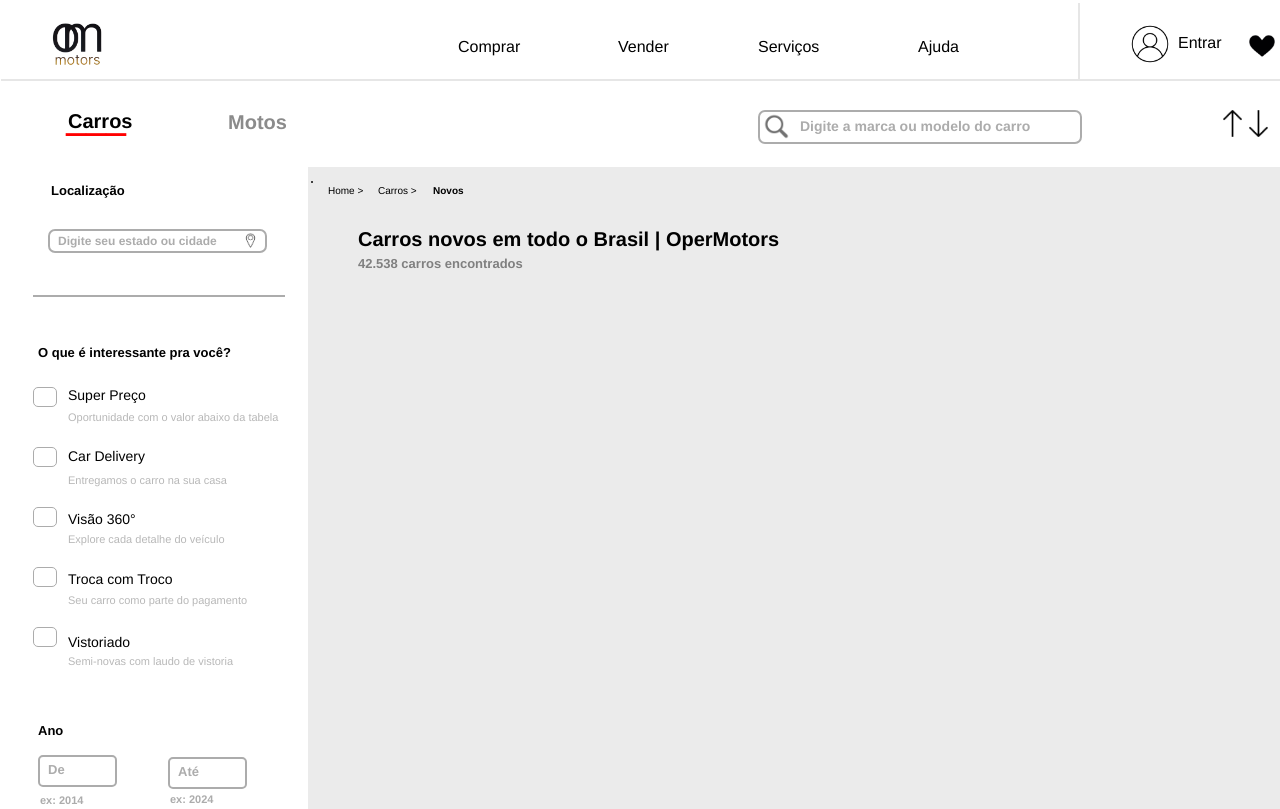
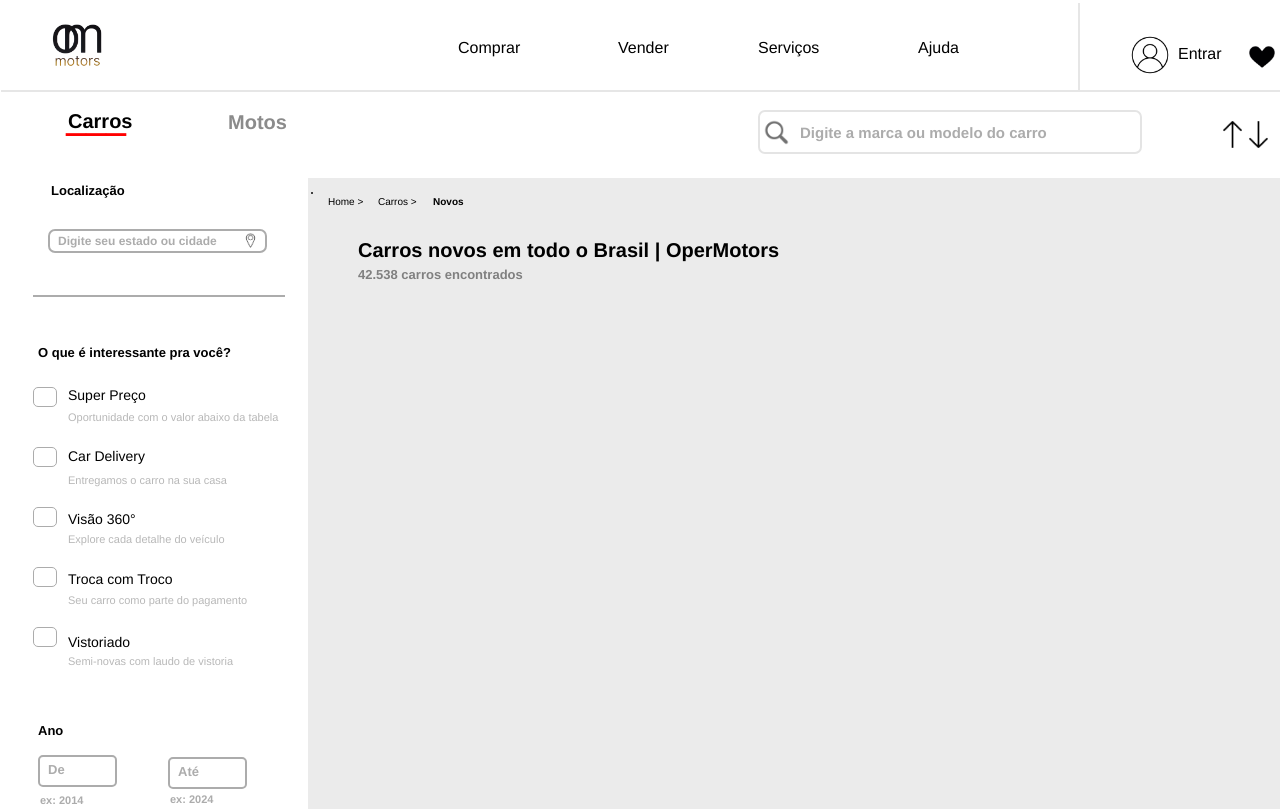
Before and after one commit to fabinx13/OLP, a plain HTML site: page index.html in a window 1280 px wide. Shown: the top 809 px of the page. Drawn offline with Linux system fonts and the light colour scheme.

Commit message:
Add files via upload

```diff
--- a/style.css
+++ b/style.css
@@ -380,16 +380,16 @@
     font-family: 'Franklin Gothic Medium', 'Arial Narrow', Arial, sans-serif;
     left: 40px;
     color: rgb(172, 172, 172);
-    bottom: -6px;
+    bottom: -12px;
 }
 
 .mode {
     position: relative;
-    font-size: 14px;
-    border: 2px solid rgb(172, 172, 172);
+    font-size: 15px;
+    border: 2px solid rgb(228, 228, 228);
     background-color: white;
-    width: 320px;
-    height: 30px;
+    width: 380px;
+    height: 40px;
     left: 750px;
     bottom: 1930px;
     border-radius: 7px;
@@ -399,7 +399,7 @@
     position: relative;
     width: 27px;
     left: 755px;
-    bottom: 1975px;
+    bottom: 1980px;
 }
 
 .olp {
@@ -437,7 +437,7 @@
     position: relative;
     font-size: 16px;
     font-family: 'Franklin Gothic Medium', 'Arial Narrow', Arial, sans-serif;
-    bottom: 2120px;
+    bottom: 2130px;
     left: 450px;
 }
 
@@ -445,7 +445,7 @@
     position: relative;
     font-size: 16px;
     font-family: 'Franklin Gothic Medium', 'Arial Narrow', Arial, sans-serif;
-    bottom: 2154px;
+    bottom: 2164px;
     left: 610px;
 }
 
@@ -453,7 +453,7 @@
     position: relative;
     font-size: 16px;
     font-family: 'Franklin Gothic Medium', 'Arial Narrow', Arial, sans-serif;
-    bottom: 2188px;
+    bottom: 2198px;
     left: 750px;
 }
 
@@ -461,7 +461,7 @@
     position: relative;
     font-size: 16px;
     font-family: 'Franklin Gothic Medium', 'Arial Narrow', Arial, sans-serif;
-    bottom: 2222px;
+    bottom: 2232px;
     left: 910px;
 }
 
@@ -504,7 +504,7 @@
 .olp {
     position: relative;
     width: 60px;
-    bottom: 2390px;
+    bottom: 2400px;
     left: 40px;
 }
 
@@ -521,7 +521,7 @@
 .local {
     position: relative;
     width: 15px;
-    bottom: 3043px;
+    bottom: 3054px;
     left: 235px;
 }
 
@@ -579,8 +579,8 @@
     position: relative;
     border: 1px solid rgb(230, 230, 230);
     background-color: white;
-    height: 75px;
+    height: 85px;
     width: 0px;
-    bottom: 3448px;
+    bottom: 3459px;
     left: 1070px;
 }
```
Also changed, not shown: index.html (+0 -1 lines).
